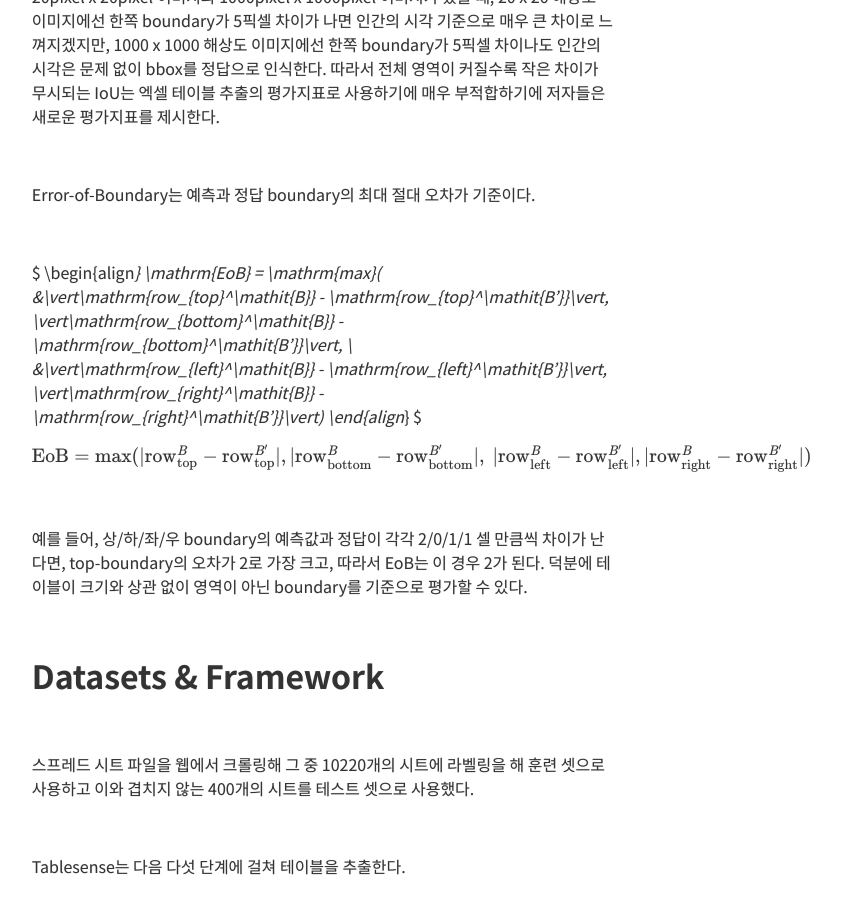
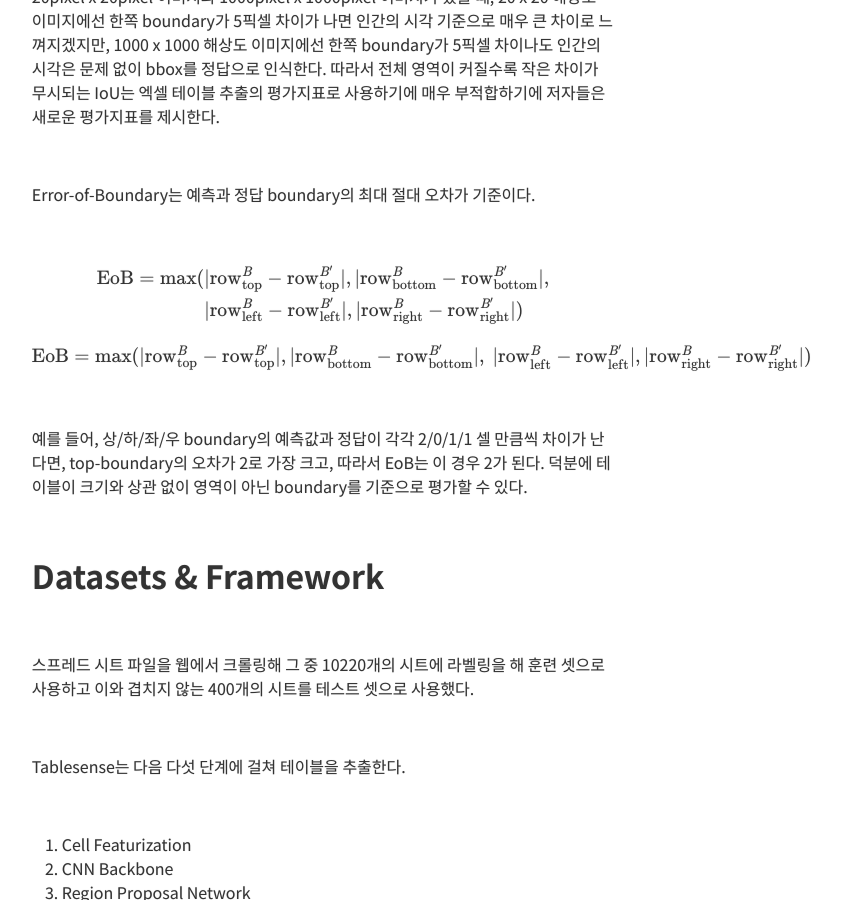
Before and after one commit to Clarit7/clarit7.github.io, a Jekyll site: the page built from _posts/2021-12-10-tablesense.md, in a window 1280 px wide and 900 px high, scrolled down 2070 px. Shown: the whole window, without its empty margins (317-1158 px from the left). Built offline with Jekyll 4.4.1, drawn with Linux system fonts in a browser that asks for light colours; some web fonts are replaced; formulas are drawn with MathJax 3; comment, search, counter and statistics services are not loaded.

Commit message:
Update 2021-12-10-tablesense.md

```diff
--- a/_posts/2021-12-10-tablesense.md
+++ b/_posts/2021-12-10-tablesense.md
@@ -69,10 +69,10 @@ Error-of-Boundary는 예측과 정답 boundary의 최대 절대 오차가 기준
 
 <br/>
 
-$ \begin{align*}
+$$ \begin{align*}
 \mathrm{EoB} = \mathrm{max}( &\vert\mathrm{row_{top}^\mathit{B}} - \mathrm{row_{top}^\mathit{B'}}\vert, \vert\mathrm{row_{bottom}^\mathit{B}} - \mathrm{row_{bottom}^\mathit{B'}}\vert, \\
 &\vert\mathrm{row_{left}^\mathit{B}} - \mathrm{row_{left}^\mathit{B'}}\vert, \vert\mathrm{row_{right}^\mathit{B}} - \mathrm{row_{right}^\mathit{B'}}\vert)
-\end{align*} $
+\end{align*} $$
 
 $ \mathrm{EoB} = \mathrm{max}(\vert\mathrm{row_{top}^\mathit{B}} - \mathrm{row_{top}^\mathit{B'}}\vert, \vert\mathrm{row_{bottom}^\mathit{B}} - \mathrm{row_{bottom}^\mathit{B'}}\vert, \\ \vert\mathrm{row_{left}^\mathit{B}} - \mathrm{row_{left}^\mathit{B'}}\vert, \vert\mathrm{row_{right}^\mathit{B}} - \mathrm{row_{right}^\mathit{B'}}\vert) $
 
```
